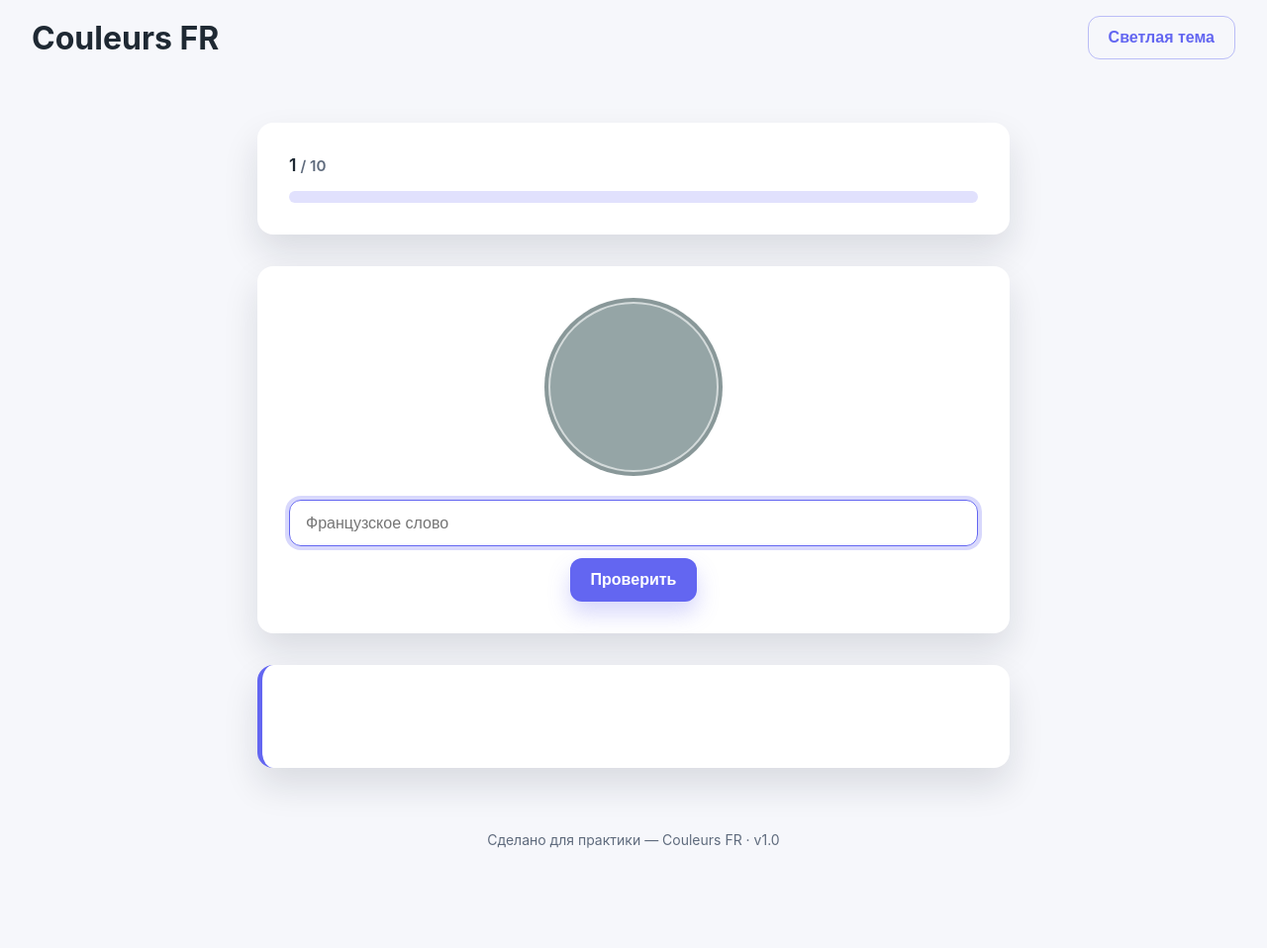
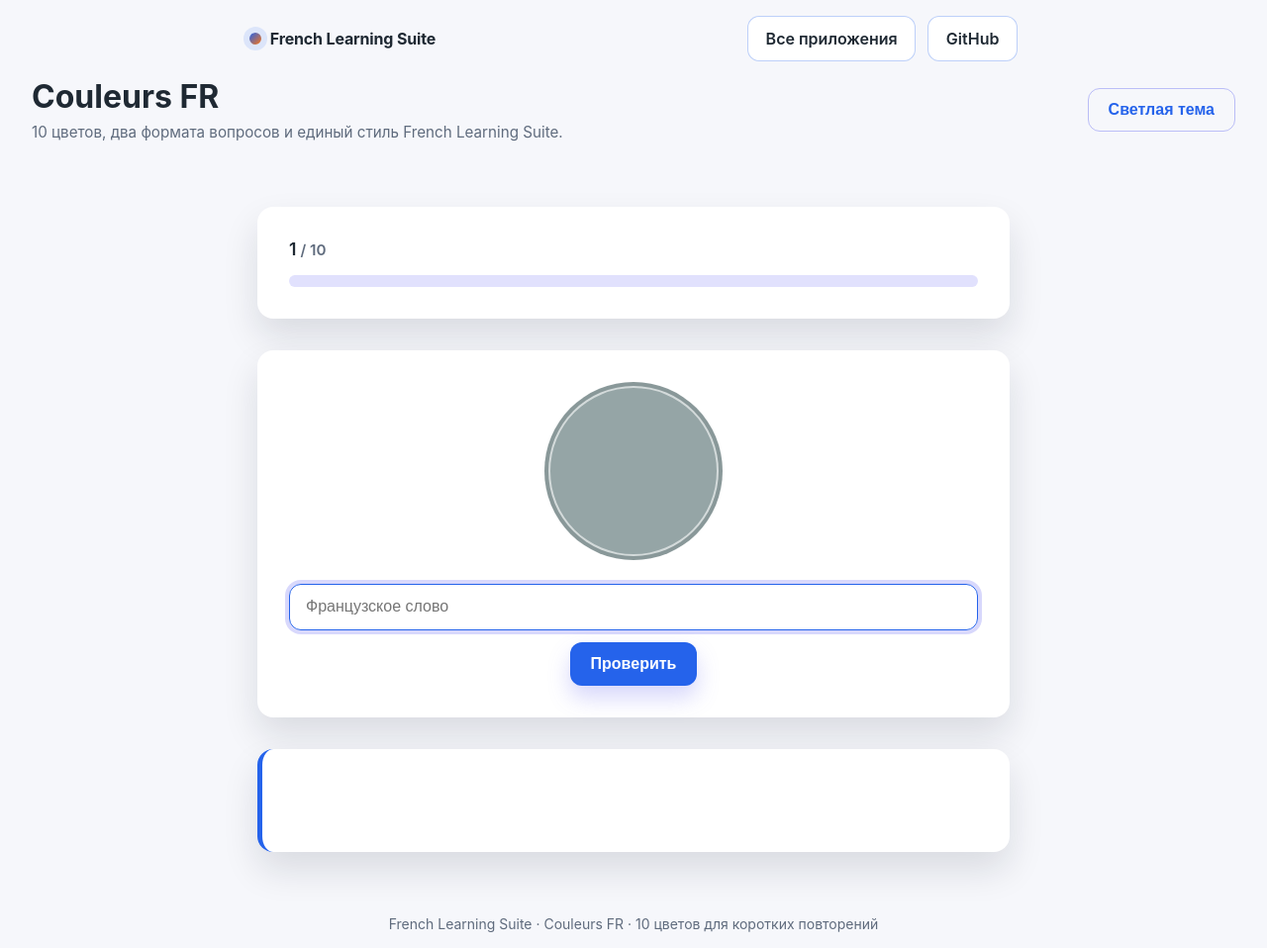
Before and after one commit to PolPal1623/FrenchColors, a plain HTML site: page index.html in a window 1280 px wide. Shown: the whole page at 99% size. Before the commit the page ends 873 px from the top, so only its background shows below. Drawn offline with Linux system fonts and the light colour scheme.

Commit message:
Update 02.05.2026

```diff
--- a/index.html
+++ b/index.html
@@ -3,7 +3,7 @@
 <head>
   <meta charset="utf-8" />
   <meta name="viewport" content="width=device-width, initial-scale=1" />
-  <title>Couleurs FR — тренажёр цветов</title>
+  <title>French Learning Suite · Цвета</title>
   <style>
     :root {
       color-scheme: light dark;
@@ -11,14 +11,14 @@
       --surface: #ffffff;
       --fg: #1f2933;
       --muted: #5f6b7d;
-      --accent: #6366f1;
+      --accent: #2563eb;
       --ok: #2ecc71;
       --error: #e74c3c;
       --shadow: 0 18px 36px rgba(15, 23, 42, 0.12);
       --radius: 16px;
       --transition: 180ms ease;
       --input-bg: rgba(255, 255, 255, 0.85);
-      --input-border: rgba(99, 102, 241, 0.3);
+      --input-border: rgba(37, 99, 235, 0.3);
       font-family: "Inter", "Segoe UI", system-ui, -apple-system, BlinkMacSystemFont, "Helvetica Neue", Arial, sans-serif;
     }
 
@@ -28,10 +28,10 @@
         --surface: #111c34;
         --fg: #e2e8f0;
         --muted: #94a3b8;
-        --accent: #818cf8;
+        --accent: #60a5fa;
         --shadow: 0 18px 36px rgba(15, 23, 42, 0.55);
         --input-bg: rgba(17, 24, 39, 0.6);
-        --input-border: rgba(129, 140, 248, 0.4);
+        --input-border: rgba(96, 165, 250, 0.4);
       }
     }
 
@@ -40,10 +40,10 @@
       --surface: #ffffff;
       --fg: #1f2933;
       --muted: #5f6b7d;
-      --accent: #6366f1;
+      --accent: #2563eb;
       --shadow: 0 18px 36px rgba(15, 23, 42, 0.12);
       --input-bg: rgba(255, 255, 255, 0.85);
-      --input-border: rgba(99, 102, 241, 0.3);
+      --input-border: rgba(37, 99, 235, 0.3);
     }
 
     body.theme-dark {
@@ -51,10 +51,10 @@
       --surface: #111c34;
       --fg: #e2e8f0;
       --muted: #94a3b8;
-      --accent: #818cf8;
+      --accent: #60a5fa;
       --shadow: 0 18px 36px rgba(15, 23, 42, 0.55);
       --input-bg: rgba(17, 24, 39, 0.6);
-      --input-border: rgba(129, 140, 248, 0.4);
+      --input-border: rgba(96, 165, 250, 0.4);
     }
 
     *, *::before, *::after {
@@ -88,6 +88,78 @@
     .brand {
       font-size: clamp(1.5rem, 3vw, 2rem);
       font-weight: 700;
+    }
+
+    .brand-copy {
+      display: grid;
+      gap: 0.35rem;
+    }
+
+    .brand-copy small {
+      color: var(--muted);
+      font-size: 0.95rem;
+      line-height: 1.45;
+    }
+
+    .suite-bar {
+      width: min(100%, 840px);
+      margin: 0 auto;
+      padding: 1rem clamp(1rem, 4vw, 2rem) 0;
+      display: flex;
+      align-items: center;
+      justify-content: space-between;
+      gap: 0.75rem;
+      flex-wrap: wrap;
+    }
+
+    .suite-badge {
+      display: inline-flex;
+      align-items: center;
+      gap: 0.55rem;
+      color: var(--fg);
+      text-decoration: none;
+      font-weight: 700;
+      letter-spacing: -0.01em;
+    }
+
+    .suite-badge::before {
+      content: "";
+      width: 12px;
+      height: 12px;
+      border-radius: 999px;
+      background: linear-gradient(135deg, #2563eb, #f97316);
+      box-shadow: 0 0 0 6px rgba(37, 99, 235, 0.12);
+    }
+
+    .suite-actions {
+      display: flex;
+      flex-wrap: wrap;
+      gap: 0.75rem;
+      align-items: center;
+    }
+
+    .suite-link {
+      display: inline-flex;
+      align-items: center;
+      justify-content: center;
+      min-height: 40px;
+      padding: 0.75rem 1.1rem;
+      border-radius: 12px;
+      background: var(--surface);
+      border: 1px solid rgba(37, 99, 235, 0.3);
+      color: inherit;
+      text-decoration: none;
+      font-weight: 600;
+      transition: transform var(--transition), box-shadow var(--transition), background-color var(--transition), color var(--transition), border-color var(--transition);
+    }
+
+    .suite-link:hover,
+    .suite-link:focus-visible {
+      transform: translateY(-2px);
+      background: var(--accent);
+      color: #fff;
+      border-color: transparent;
+      outline: none;
     }
 
     nav {
@@ -446,8 +518,18 @@
   </style>
 </head>
 <body>
+  <div class="suite-bar">
+    <a class="suite-badge" href="https://polpal1623.github.io/FrenchLibrary/">French Learning Suite</a>
+    <div class="suite-actions">
+      <a href="https://polpal1623.github.io/FrenchLibrary/" class="suite-link">Все приложения</a>
+      <a href="https://github.com/PolPal1623/FrenchColors" class="suite-link">GitHub</a>
+    </div>
+  </div>
   <header role="banner">
-    <div class="brand" aria-label="Логотип Couleurs FR">Couleurs FR</div>
+    <div class="brand-copy">
+      <div class="brand" aria-label="Логотип Couleurs FR">Couleurs FR</div>
+      <small>10 цветов, два формата вопросов и единый стиль French Learning Suite.</small>
+    </div>
     <nav aria-label="Основная навигация">
       <button type="button" class="btn-ghost theme-toggle" aria-pressed="false" aria-label="Переключить тему" id="themeToggle">Светлая тема</button>
     </nav>
@@ -474,7 +556,7 @@
       <div class="feedback-region" id="feedback"></div>
     </section>
   </main>
-  <footer role="contentinfo">Сделано для практики — Couleurs FR · v1.0</footer>
+  <footer role="contentinfo">French Learning Suite · Couleurs FR · 10 цветов для коротких повторений</footer>
 
   <dialog id="resultsDialog" aria-labelledby="resultsTitle" aria-modal="true">
     <div class="dialog-header">
```
Also changed, not shown: 1 other file.
